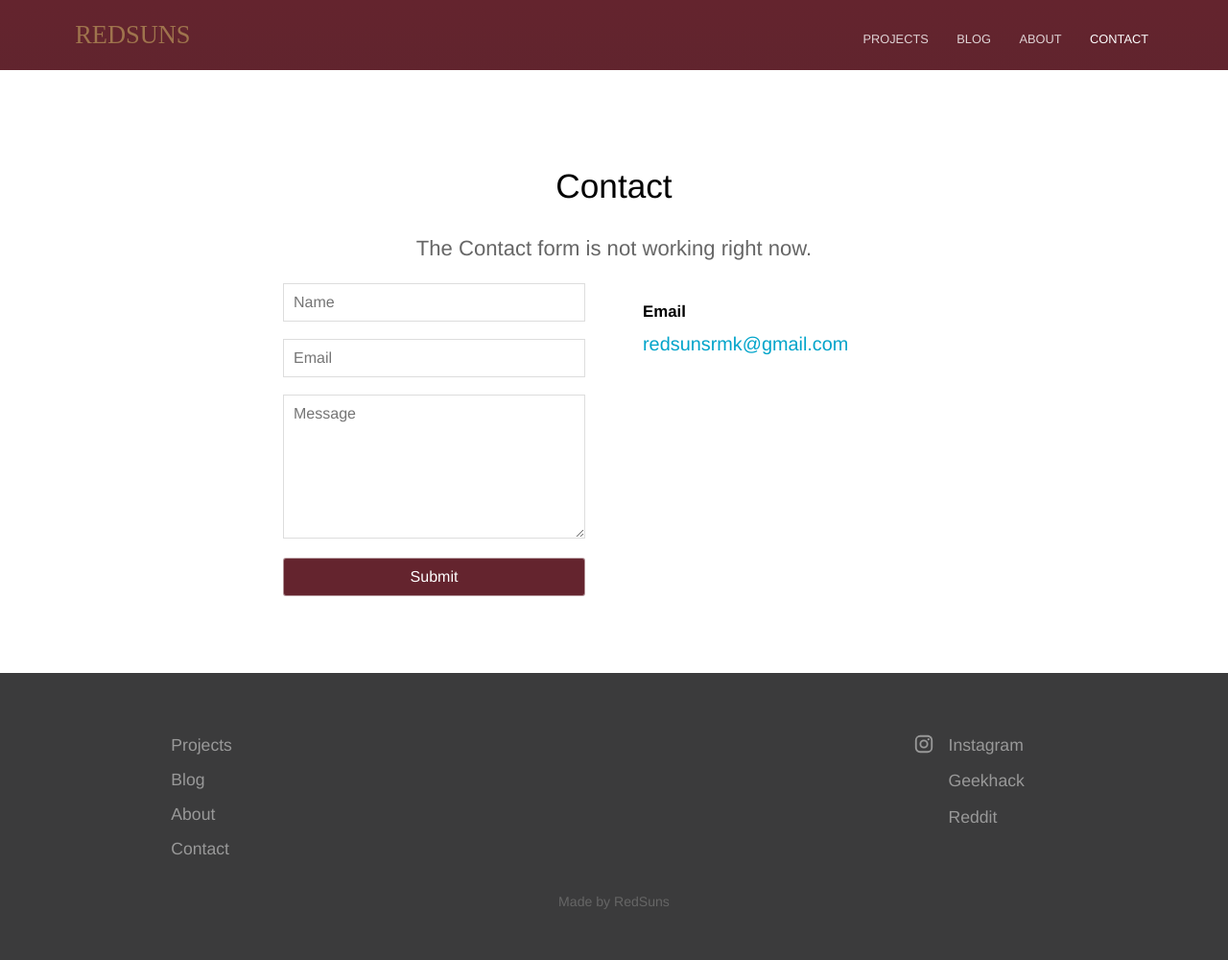
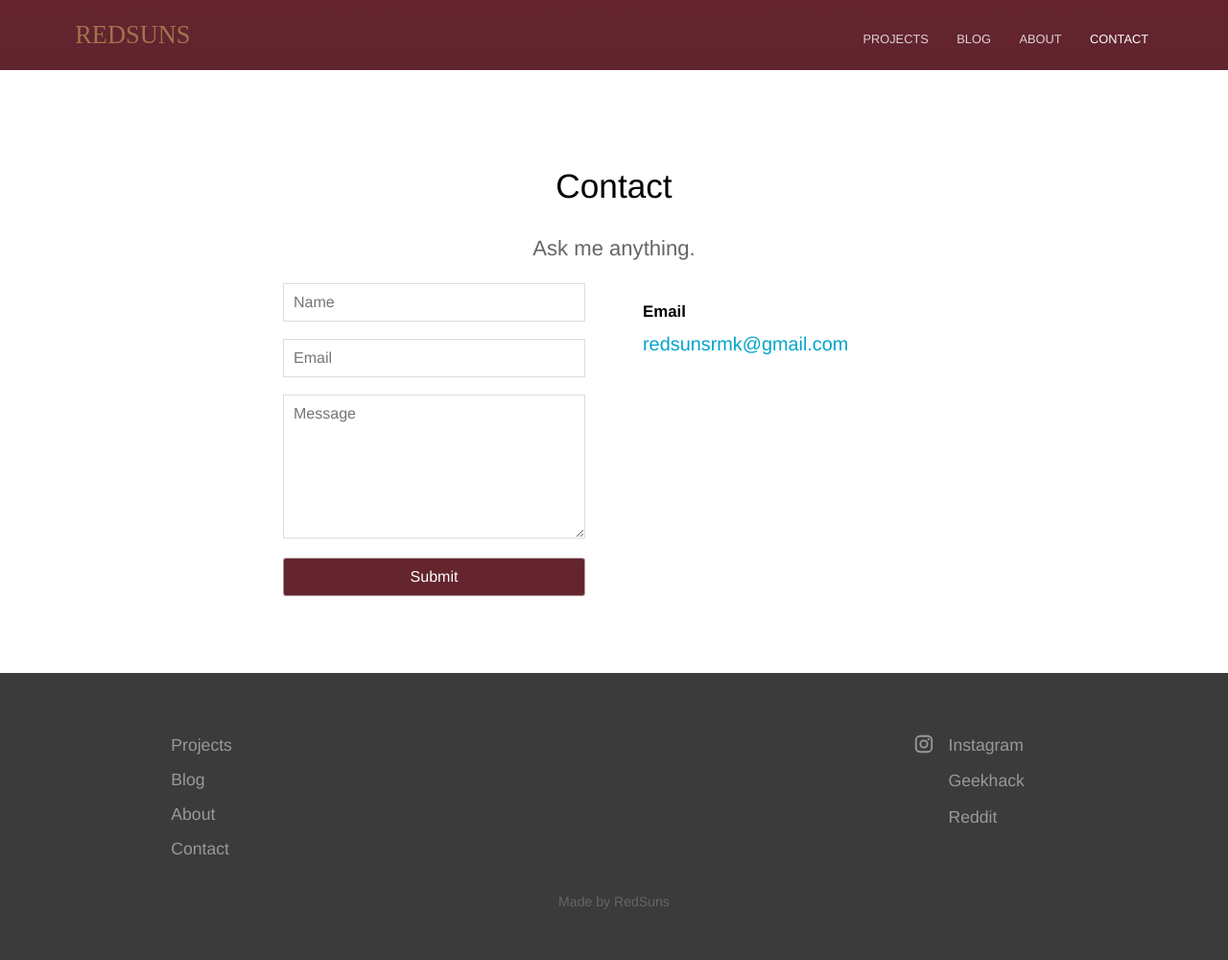
Before and after one commit to RedSunsRMK/redsunsrmk.github.io, a Jekyll site: the page built from contact.html, in a window 1280 px wide. Shown: the whole page at 96% size. Built offline with Jekyll 4.4.1, drawn with Linux system fonts in a browser that asks for light colours.

Commit message:
Update contact.html

```diff
--- a/contact.html
+++ b/contact.html
@@ -1,17 +1,18 @@
 ---
 title: Contact
 heading: Contact
-description: The Contact form is not working right now.
+description: Ask me anything.
 ---
 
 <div class="contact-box">
-	<form action="{{ site.baseurl }}/contact-success/" method="post" class="contact-form">
-		<input type="hidden" name="_to" value="redsunsrmk@gmail.com" />
-		<input type="text" name="_gotcha" style="display: none;">
+	<form action="https://formspree.io/redsunsrmk@email.com" method="post" class="contact-form">
+		<input type="hidden" name="_next" value="https://redsunsrmk.github.io/contact-success.html" />
+		<input type="hidden" name="_format" value="plain" />
+		<input type="text" name="_gotcha" style="display:none" />
 
 		<input type="text" name="name" id="name" placeholder="Name" />
 		<br>
-		<input type="email" name="email" id="email" placeholder="Email" required />
+		<input type="email" name="_repyto" id="email" placeholder="Email" required />
 		<br>
 		<textarea name="message" id="message" placeholder="Message"></textarea>
 
```
